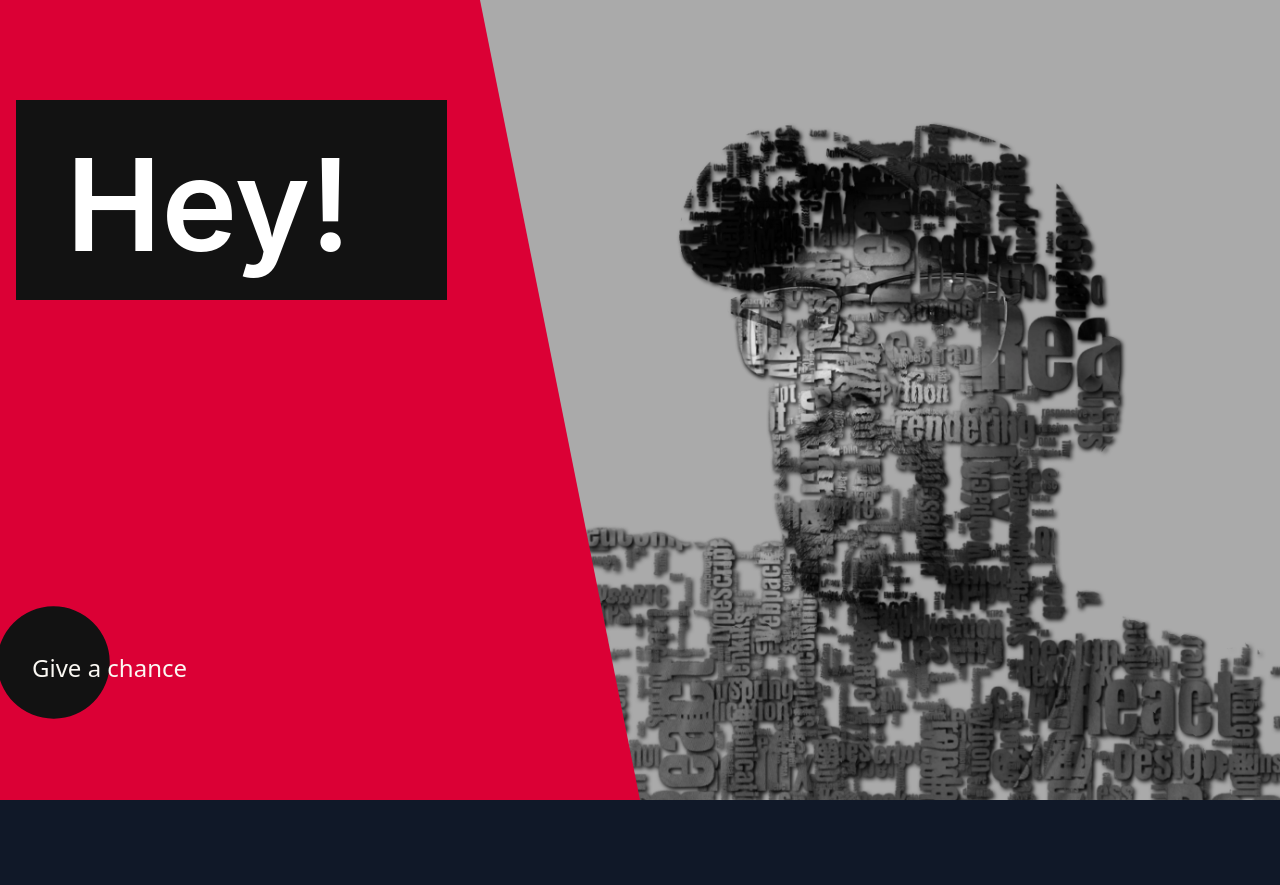
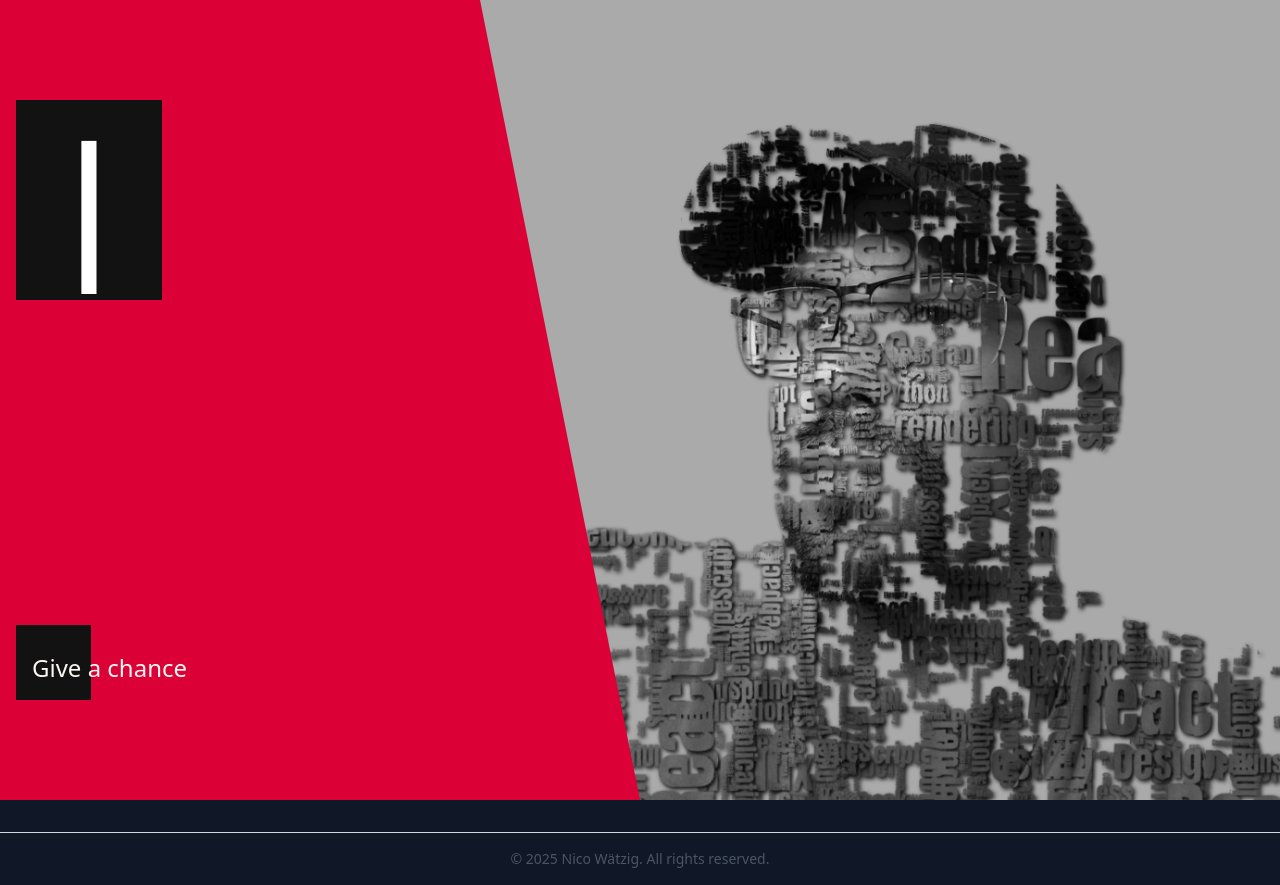
Before and after one commit to Nico2d/nico-watzig-portfolio, a Next.js app: page / in a window 1280 px wide. Before the commit the page ends 800 px from the top, so only its background shows below. Built offline with nearby package versions, Linux system fonts and the light colour scheme.

Commit message:
fix: double footer

```diff
--- a/src/app/layout.tsx
+++ /dev/null
@@ -1,24 +0,0 @@
-import { Analytics } from '@vercel/analytics/next'
-import { inter } from '@/app/fonts'
-
-import '@/styles/globals.css'
-
-export const metadata = {
-	title: 'Next.js',
-	description: 'Generated by Next.js',
-}
-
-export default function RootLayout({
-	children,
-}: {
-	children: React.ReactNode
-}) {
-	return (
-		<html lang="en">
-			<body className={inter.className}>
-				<Analytics />
-				{children}
-			</body>
-		</html>
-	)
-}
--- a/src/components/footer.tsx
+++ /dev/null
@@ -1,3 +0,0 @@
-export default function Footer() {
-	return <footer></footer>
-}
--- /dev/null
+++ b/src/components/footer/Footer.tsx
@@ -0,0 +1,7 @@
+export const Footer = () => {
+	return (
+		<footer className="w-full border-t border-gray-300 dark:border-gray-700 mt-8 py-4 text-center text-sm text-gray-600 dark:text-gray-400">
+			© {new Date().getFullYear()} Nico Wätzig. All rights reserved.
+		</footer>
+	)
+}
--- a/src/components/forms/ContactForm.tsx
+++ b/src/components/forms/ContactForm.tsx
@@ -44,7 +44,7 @@
 		<div className="max-w-6xl w-full grid md:grid-cols-2 gap-24 bg-surface rounded-lg shadow-lg m-auto p-6 mb-6 lg:p-24">
 			<div className="space-y-4">
 				<div className="border-gray-700 border-b pb-4 space-y-3 mb-12">
-					<h2 className="text-3xl font-bold  ">Get in Touch</h2>
+					<h2 className="text-3xl font-bold">Get in Touch</h2>
 					<p className="tracking-wide text-sm">
 						Let's connect! Whether it's a collaboration or a quick
 						question, I'm just a message away.
--- a/src/components/header/HeaderDesktop.tsx
+++ b/src/components/header/HeaderDesktop.tsx
@@ -9,11 +9,11 @@
 export const HeaderDesktop = ({ navItems }: HeaderDesktopProps) => {
 	return (
 		<nav className="hidden lg:flex flex-1 flex-row justify-between items-center">
-			<ContactIcons size={24} />
-
-			<ul className="flex flex-1 flex-row uppercase justify-end py-8 gap-3 md:gap-10 tracking-widest text-sm md:text-lg">
+			<ul className="flex flex-1 flex-row uppercase justify-start py-8 gap-3 md:gap-10 tracking-widest text-sm md:text-lg">
 				<NavItems navItems={navItems} />
 			</ul>
+
+			<ContactIcons size={24} />
 		</nav>
 	)
 }
--- a/src/components/ui/ProjectsGrid.tsx
+++ b/src/components/ui/ProjectsGrid.tsx
@@ -61,7 +61,10 @@
 	return (
 		<div className="flex flex-row justify-between gap-8">
 			{columnsData.map((column, idx) => (
-				<div key={`column-${idx}`} className="flex flex-col gap-5">
+				<div
+					key={`column-${idx}`}
+					className="flex flex-1 flex-col gap-5"
+				>
 					{column.map((post) => (
 						<ProjectItem
 							key={post.id}
--- a/src/hooks/useNotionRender.tsx
+++ b/src/hooks/useNotionRender.tsx
@@ -21,6 +21,7 @@
 	Date: string
 	Published: string
 	Slug: string
+	Name: string
 	content: []
 	Authors: []
 }
@@ -31,7 +32,9 @@
 	const NotionHeaders = () => {
 		return (
 			<>
-				<h1>{post.Page || ''}</h1>
+				<h1 className="text-5xl font-extrabold mb-6 font-sans">
+					{post.Name || ''}
+				</h1>
 				{post.Date && (
 					<div className="posted">
 						Posted: {getDateStr(post.Date)}
--- a/src/lib/notion/renderers/NotionText.tsx
+++ b/src/lib/notion/renderers/NotionText.tsx
@@ -6,7 +6,7 @@
 	brown: 'notion-brown',
 	orange: 'notion-orange',
 	yellow: 'notion-yellow',
-	teal: 'notion-green',
+	teal: 'text-primary',
 	blue: 'notion-blue',
 	purple: 'notion-purple',
 	pink: 'notion-pink',
@@ -45,7 +45,7 @@
 	const { value } = block
 
 	if (!value.properties) {
-		return <div key={value.id} className='h-6'></div>
+		return <div key={value.id} className="h-6"></div>
 	}
 
 	const subBlocks = value.properties.title
--- a/src/pages/_app.tsx
+++ b/src/pages/_app.tsx
@@ -1,14 +1,17 @@
-import Footer from '@/components/footer'
 import { ThemeContext } from '@/context/themeContext'
 import { Analytics } from '@vercel/analytics/next'
+import { Footer } from '@/components/footer/Footer'
 import '../styles/globals.css'
 
 export default function MyApp({ Component, pageProps }) {
 	return (
 		<>
 			<ThemeContext>
-				<Component {...pageProps} />
-				<Footer />
+				<div className="min-h-screen flex flex-col justify-between">
+					<Component {...pageProps} />
+					<Footer />
+				</div>
+
 				<Analytics />
 			</ThemeContext>
 		</>
--- a/src/pages/projects/index.tsx
+++ b/src/pages/projects/index.tsx
@@ -6,6 +6,7 @@
 import Head from 'next/head'
 import openGraphImage from '@images/Opengraph-image.png'
 import { INotionProject } from '@/types/notion.types'
+import { Footer } from '@/components/footer/Footer'
 
 export async function getStaticProps({ preview }) {
 	const posts: any[] = await getProjects()
--- a/src/styles/notion.css
+++ b/src/styles/notion.css
@@ -100,7 +100,8 @@
 	font-weight: 600;
 	font-size: 1.875em;
 	line-height: 1.3;
-	margin-top: 1.2rem;
+	margin-top: 2rem;
+	/* margin-bottom: 1rem; */
 }
 
 h3 {
@@ -177,6 +178,7 @@
 	position: relative;
 	color: inherit;
 	fill: inherit;
+	margin-top: 0.5rem;
 }
 
 .bookmarkInfo {
@@ -258,4 +260,5 @@
 	border-width: 0;
 	background-color: rgba(255, 255, 255, 0.13);
 	display: block;
+	margin: 1rem 0;
 }
--- /dev/null
+++ b/src/types/global.d.ts
@@ -0,0 +1 @@
+declare module '*.css'
```
Also changed, not shown: 2 other files (tests, documents, lock files or other folders).
